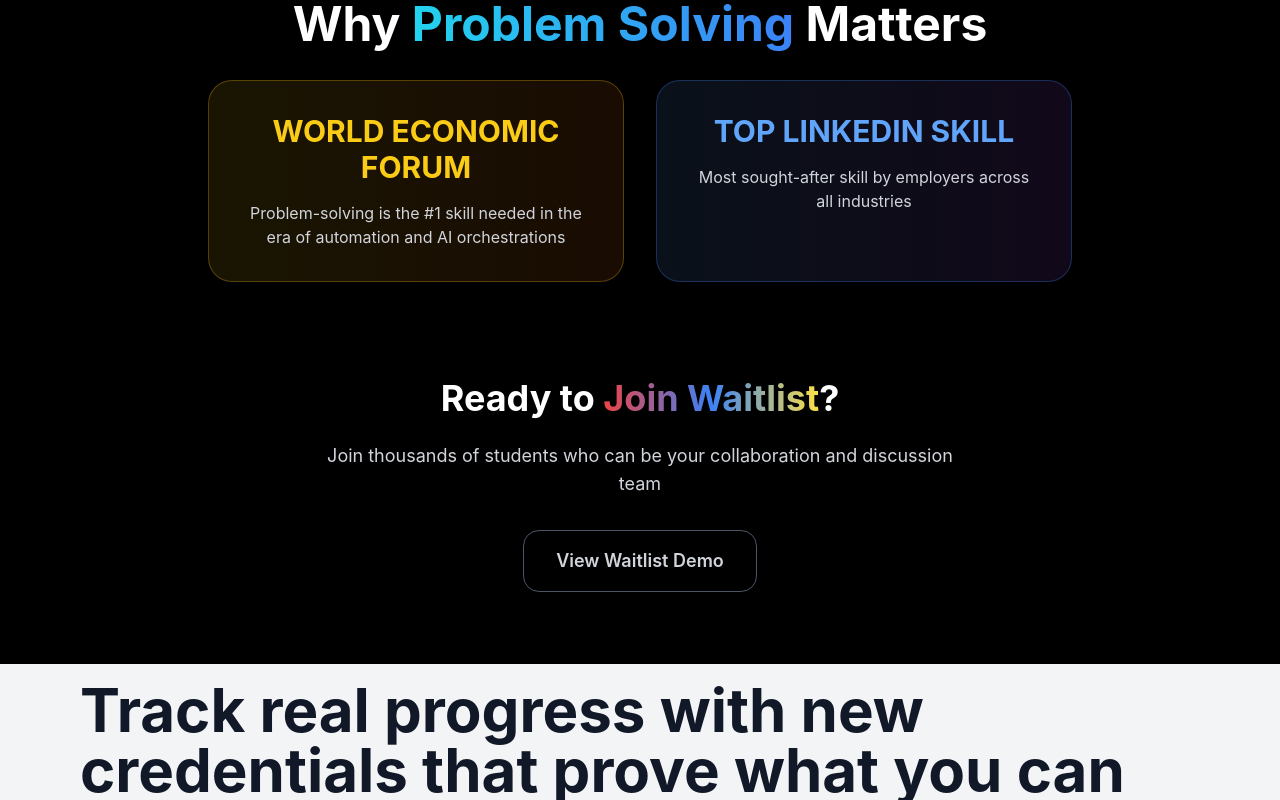
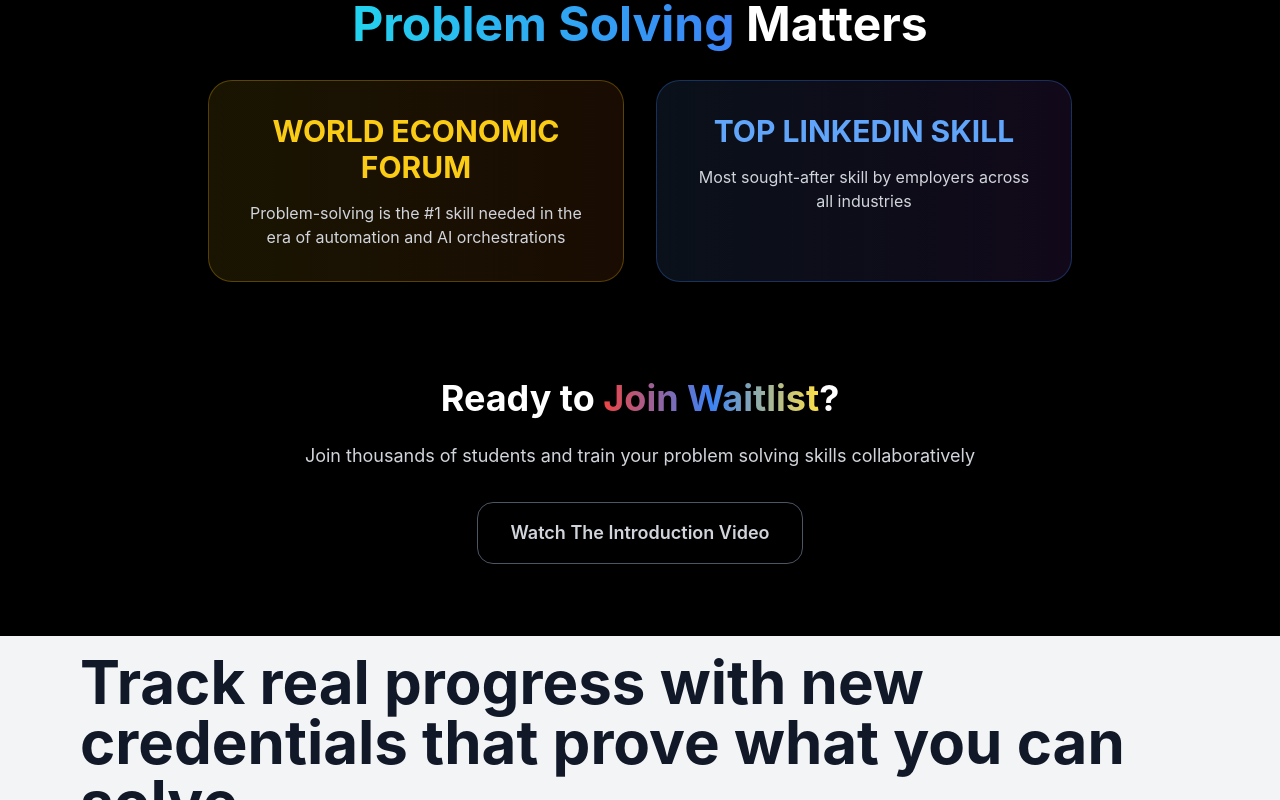
Before and after one commit to scientiaX/Waitlist-landing-page, a React (Vite) app: page / in a window 1280 px wide. Shown: the part 4536-5336 px from the top of the page. Built offline with nearby package versions, Linux system fonts and the light colour scheme.

Commit message:
copywriting

```diff
--- a/src/pages/IntroductionPage.tsx
+++ b/src/pages/IntroductionPage.tsx
@@ -344,7 +344,7 @@
                 data-scroll="fade-up"
               >
                 <h2 className="text-xl sm:text-2xl md:text-4xl lg:text-5xl font-bold text-white mb-4 sm:mb-6 md:mb-8 px-3 sm:px-4">
-                  Why <span className="bg-gradient-to-r from-cyan-400 to-blue-500 bg-clip-text text-transparent">Problem Solving</span> Matters
+                  <span className="bg-gradient-to-r from-cyan-400 to-blue-500 bg-clip-text text-transparent">Problem Solving</span> Matters
                 </h2>
                 <div className="grid grid-cols-1 md:grid-cols-2 gap-3 sm:gap-4 md:gap-8 max-w-4xl mx-auto px-3 sm:px-4">
                   <div
@@ -383,14 +383,14 @@
                   Ready to <span className="bg-gradient-to-r from-red-500 via-blue-500 to-yellow-300 bg-clip-text text-transparent">Join Waitlist</span>?
                 </h2>
                 <p className="text-sm sm:text-base md:text-lg text-gray-300 mb-4 sm:mb-6 md:mb-8 max-w-2xl mx-auto leading-relaxed">
-                  Join thousands of students who can be your collaboration and discussion team
+                  Join thousands of students and train your problem solving skills collaboratively
                 </p>
                 <div className="flex flex-col sm:flex-row gap-2 sm:gap-3 md:gap-4 justify-center items-center">
                   <button
                     className="border border-gray-600 text-gray-300 px-4 sm:px-6 md:px-8 py-2.5 sm:py-3 md:py-4 rounded-xl sm:rounded-2xl text-sm sm:text-base md:text-lg font-semibold hover:bg-gray-800 hover:text-white transition-all duration-300 w-full sm:w-auto"
                     onClick={scrollToVideoDemo}
                   >
-                    View Waitlist Demo
+                    Watch The Introduction Video
                   </button>
                 </div>
               </div>
```
